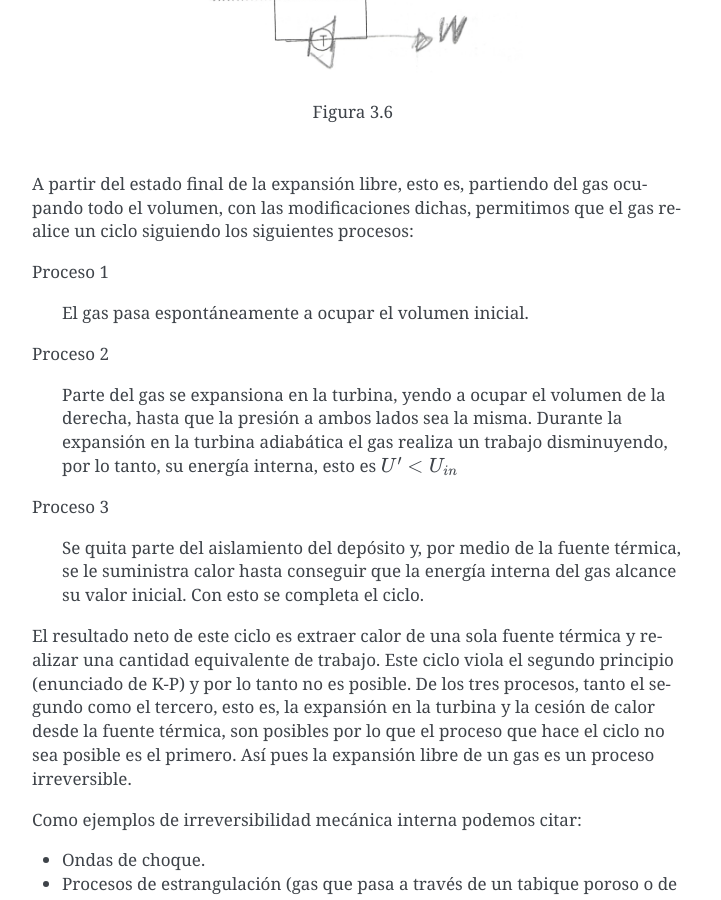
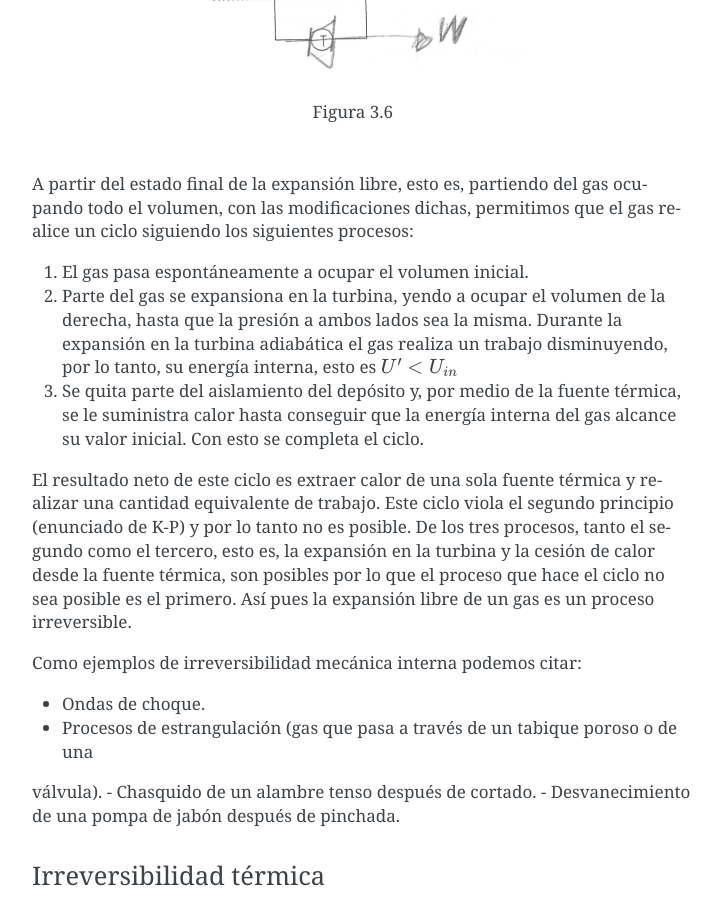
Before and after one commit to mantielero/termodinamica, a Sphinx documentation site: the page built from source/segundo_principio_procesos_reversibles_irreversibles.rst, in a window 1280 px wide and 900 px high, scrolled down 2425 px. Shown: the whole window, without its empty margins (388-1109 px from the left). Built offline with Sphinx 7.4.7, drawn with Linux system fonts in a browser that asks for light colours.

Commit message:
Update segundo_principio_procesos_reversibles_irreversibles.rst

```diff
--- a/source/segundo_principio_procesos_reversibles_irreversibles.rst
+++ b/source/segundo_principio_procesos_reversibles_irreversibles.rst
@@ -67,17 +67,9 @@ Modificamos el sistema como se muestra en la figura 3.6, introduciendo una turbi
 
 A partir del estado final de la expansión libre, esto es, partiendo del gas ocupando todo el volumen, con las modificaciones dichas, permitimos que el gas realice un ciclo siguiendo los siguientes procesos:
 
-Proceso 1
-
-   El gas pasa espontáneamente a ocupar el volumen inicial.
-
-Proceso 2
-
-   Parte del gas se expansiona en la turbina, yendo a ocupar el volumen de la derecha, hasta que la presión a ambos lados sea la misma. Durante la expansión en la turbina adiabática el gas realiza un trabajo disminuyendo, por lo tanto, su energía interna, esto es :math:`U' < U_{in}`
-
-Proceso 3
-
-   Se quita parte del aislamiento del depósito y, por medio de la fuente térmica, se le suministra calor hasta conseguir que la energía interna del gas alcance su valor inicial. Con esto se completa el ciclo.
+1. El gas pasa espontáneamente a ocupar el volumen inicial.
+2. Parte del gas se expansiona en la turbina, yendo a ocupar el volumen de la derecha, hasta que la presión a ambos lados sea la misma. Durante la expansión en la turbina adiabática el gas realiza un trabajo disminuyendo, por lo tanto, su energía interna, esto es :math:`U' < U_{in}`
+3. Se quita parte del aislamiento del depósito y, por medio de la fuente térmica, se le suministra calor hasta conseguir que la energía interna del gas alcance su valor inicial. Con esto se completa el ciclo.
 
 El resultado neto de este ciclo es extraer calor de una sola fuente térmica y realizar una cantidad equivalente de trabajo. Este ciclo viola el segundo principio (enunciado de K-P) y por lo tanto no es posible. De los tres procesos, tanto el segundo como el tercero, esto es, la expansión en la turbina y la cesión de calor desde la fuente térmica, son posibles por lo que el proceso que hace el ciclo no sea posible es el primero. Así pues la expansión libre de un gas es un proceso irreversible.
 
```
